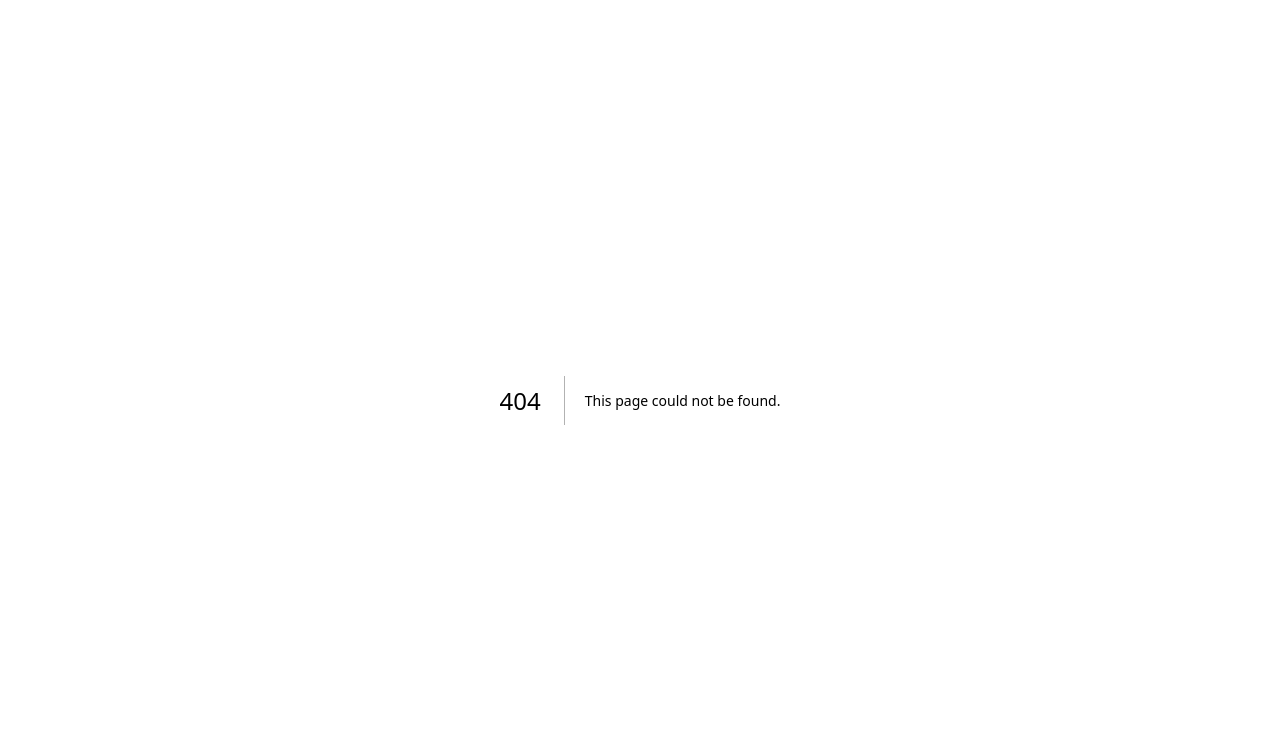
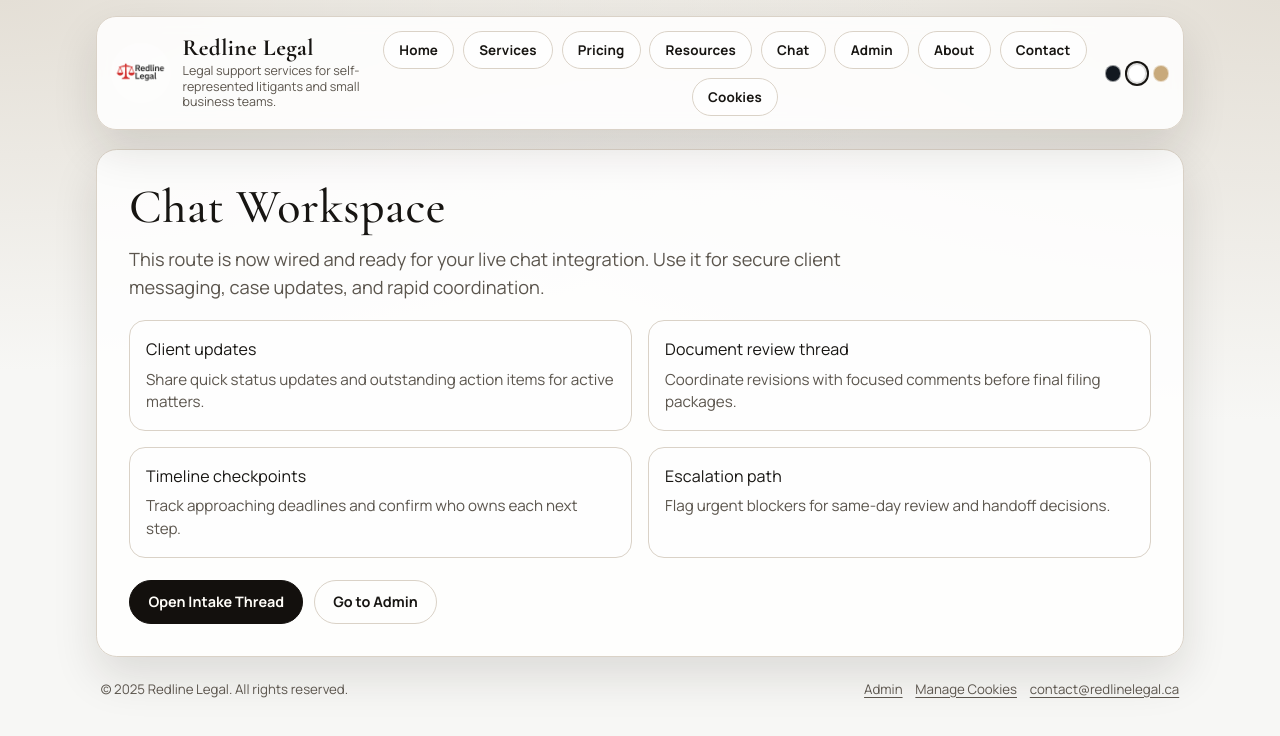
Before and after one commit to Emaren/redline-legal-app, a Next.js app: page /chat in a window 1280 px wide. Before the commit this address had no page. Shown: the top 736 px of the page. Built offline with nearby package versions, Linux system fonts and the light colour scheme.

Commit message:
Wire chat/admin routes and normalize branding assets

```diff
--- /dev/null
+++ b/src/app/admin/page.tsx
@@ -0,0 +1,51 @@
+import Link from "next/link";
+import { INTERNAL_PAGE_ROUTES } from "@/config/site-routes";
+import { PagePanel } from "@/components/page-panel";
+import { SiteShell } from "@/components/site-shell";
+
+const ADMIN_TASKS = [
+  "Review daily intake submissions and pending responses.",
+  "Update service and pricing content before publishing.",
+  "Track open case milestones and escalation requests.",
+];
+
+export default function AdminPage() {
+  return (
+    <SiteShell>
+      <PagePanel
+        title="Admin Workspace"
+        intro="This page is now directly accessible from navigation. Authentication is not added yet, so treat this as a staging admin surface until we lock access."
+      >
+        <section className="section-stack">
+          <h2 className="section-heading">Operational checklist</h2>
+          <ul className="bullet-list">
+            {ADMIN_TASKS.map((task) => (
+              <li key={task}>{task}</li>
+            ))}
+          </ul>
+        </section>
+
+        <section className="section-stack">
+          <h2 className="section-heading">Quick jump links</h2>
+          <div className="link-grid">
+            {INTERNAL_PAGE_ROUTES.map((route) => (
+              <Link className="link-card" href={route.href} key={route.href}>
+                <strong>{route.label}</strong>
+                <span>{route.description}</span>
+              </Link>
+            ))}
+          </div>
+        </section>
+
+        <div className="cta-row">
+          <a className="cta-button" href="/Manage-Cookies.php">
+            Open Cookie Manager
+          </a>
+          <Link className="cta-button alt" href="/chat">
+            Open Chat Route
+          </Link>
+        </div>
+      </PagePanel>
+    </SiteShell>
+  );
+}
--- /dev/null
+++ b/src/app/chat/page.tsx
@@ -0,0 +1,51 @@
+import Link from "next/link";
+import { PagePanel } from "@/components/page-panel";
+import { SiteShell } from "@/components/site-shell";
+
+const CHAT_CHANNELS = [
+  {
+    title: "Client updates",
+    body: "Share quick status updates and outstanding action items for active matters.",
+  },
+  {
+    title: "Document review thread",
+    body: "Coordinate revisions with focused comments before final filing packages.",
+  },
+  {
+    title: "Timeline checkpoints",
+    body: "Track approaching deadlines and confirm who owns each next step.",
+  },
+  {
+    title: "Escalation path",
+    body: "Flag urgent blockers for same-day review and handoff decisions.",
+  },
+];
+
+export default function ChatPage() {
+  return (
+    <SiteShell>
+      <PagePanel
+        title="Chat Workspace"
+        intro="This route is now wired and ready for your live chat integration. Use it for secure client messaging, case updates, and rapid coordination."
+      >
+        <div className="detail-grid">
+          {CHAT_CHANNELS.map((channel) => (
+            <article className="detail-card" key={channel.title}>
+              <h3>{channel.title}</h3>
+              <p>{channel.body}</p>
+            </article>
+          ))}
+        </div>
+
+        <div className="cta-row">
+          <Link className="cta-button" href="/contact">
+            Open Intake Thread
+          </Link>
+          <Link className="cta-button alt" href="/admin">
+            Go to Admin
+          </Link>
+        </div>
+      </PagePanel>
+    </SiteShell>
+  );
+}
--- /dev/null
+++ b/src/app/cookies/page.tsx
@@ -0,0 +1,38 @@
+import Link from "next/link";
+import { PagePanel } from "@/components/page-panel";
+import { SiteShell } from "@/components/site-shell";
+
+const COOKIE_ITEMS = [
+  "Open the manager route to review or revoke non-essential cookies.",
+  "Use this page as the canonical cookie-controls entry in your UI.",
+  "Keep policy text and consent behavior aligned with your production banner.",
+];
+
+export default function CookiesPage() {
+  return (
+    <SiteShell>
+      <PagePanel
+        title="Cookie Controls"
+        intro="Cookie manager access is wired and reachable from header + footer so users can always reach preferences."
+      >
+        <section className="section-stack">
+          <h2 className="section-heading">How this is wired</h2>
+          <ul className="bullet-list">
+            {COOKIE_ITEMS.map((item) => (
+              <li key={item}>{item}</li>
+            ))}
+          </ul>
+        </section>
+
+        <div className="cta-row">
+          <a className="cta-button" href="/Manage-Cookies.php">
+            Launch Cookie Manager
+          </a>
+          <Link className="cta-button alt" href="/admin">
+            Back to Admin
+          </Link>
+        </div>
+      </PagePanel>
+    </SiteShell>
+  );
+}
--- a/src/app/globals.css
+++ b/src/app/globals.css
@@ -278,6 +278,39 @@ a {
   color: var(--text-muted);
 }
 
+.link-grid {
+  margin-top: 1.2rem;
+  display: grid;
+  grid-template-columns: repeat(3, minmax(0, 1fr));
+  gap: 0.75rem;
+}
+
+.link-card {
+  border: 1px solid var(--border);
+  border-radius: 0.95rem;
+  padding: 0.8rem 0.85rem;
+  background: var(--card-bg);
+  transition: transform 0.14s ease;
+}
+
+.link-card:hover,
+.link-card:focus-visible {
+  transform: translateY(-1px);
+  outline: none;
+}
+
+.link-card strong {
+  display: block;
+  margin-bottom: 0.24rem;
+  font-size: 0.88rem;
+}
+
+.link-card span {
+  color: var(--text-muted);
+  font-size: 0.82rem;
+  line-height: 1.35;
+}
+
 .cta-row {
   margin-top: 1.35rem;
   display: flex;
@@ -327,6 +360,12 @@ a {
   text-underline-offset: 0.18rem;
 }
 
+.footer-links {
+  display: flex;
+  flex-wrap: wrap;
+  gap: 0.8rem;
+}
+
 @media (max-width: 980px) {
   .site-header {
     grid-template-columns: 1fr;
@@ -357,7 +396,8 @@ a {
   }
 
   .home-grid,
-  .detail-grid {
+  .detail-grid,
+  .link-grid {
     grid-template-columns: 1fr;
   }
 
@@ -365,4 +405,8 @@ a {
     flex-direction: column;
     align-items: flex-start;
   }
+
+  .footer-links {
+    gap: 0.55rem 0.8rem;
+  }
 }
--- a/src/app/page.tsx
+++ b/src/app/page.tsx
@@ -1,4 +1,5 @@
 import Link from "next/link";
+import { INTERNAL_PAGE_ROUTES } from "@/config/site-routes";
 import { PagePanel } from "@/components/page-panel";
 import { SiteShell } from "@/components/site-shell";
 
@@ -52,6 +53,18 @@ export default function Home() {
           </ul>
         </section>
 
+        <section className="section-stack">
+          <h2 className="section-heading">Everything currently available</h2>
+          <div className="link-grid">
+            {INTERNAL_PAGE_ROUTES.map((route) => (
+              <Link className="link-card" href={route.href} key={route.href}>
+                <strong>{route.label}</strong>
+                <span>{route.description}</span>
+              </Link>
+            ))}
+          </div>
+        </section>
+
         <div className="cta-row">
           <Link href="/services" className="cta-button">
             Browse Services
--- a/src/components/site-shell.tsx
+++ b/src/components/site-shell.tsx
@@ -1,16 +1,8 @@
 import Image from "next/image";
 import Link from "next/link";
 import type { ReactNode } from "react";
+import { HEADER_NAV_ROUTES } from "@/config/site-routes";
 import { ThemePicker } from "./theme-picker";
-
-const NAV_LINKS = [
-  { href: "/", label: "Home" },
-  { href: "/services", label: "Services" },
-  { href: "/pricing", label: "Pricing" },
-  { href: "/resources", label: "Resources" },
-  { href: "/about", label: "About" },
-  { href: "/contact", label: "Contact" },
-];
 
 export function SiteShell({ children }: { children: ReactNode }) {
   return (
@@ -19,7 +11,7 @@ export function SiteShell({ children }: { children: ReactNode }) {
         <Link href="/" className="brand" aria-label="Redline Legal Home">
           <span className="brand-mark">
             <Image
-              src="/redline-logo-transparent.png"
+              src="/branding/redline-logo-original-transparent.png"
               alt="Redline Legal logo"
               width={60}
               height={60}
@@ -36,7 +28,7 @@ export function SiteShell({ children }: { children: ReactNode }) {
         </Link>
 
         <nav className="main-nav" aria-label="Primary navigation">
-          {NAV_LINKS.map((item) => (
+          {HEADER_NAV_ROUTES.map((item) => (
             <Link className="nav-link" href={item.href} key={item.href}>
               {item.label}
             </Link>
@@ -50,9 +42,17 @@ export function SiteShell({ children }: { children: ReactNode }) {
 
       <footer className="site-footer">
         <p>&copy; {new Date().getFullYear()} Redline Legal. All rights reserved.</p>
-        <a className="footer-link" href="mailto:contact@redlinelegal.ca">
-          contact@redlinelegal.ca
-        </a>
+        <div className="footer-links">
+          <Link className="footer-link" href="/admin">
+            Admin
+          </Link>
+          <a className="footer-link" href="/Manage-Cookies.php">
+            Manage Cookies
+          </a>
+          <a className="footer-link" href="mailto:contact@redlinelegal.ca">
+            contact@redlinelegal.ca
+          </a>
+        </div>
       </footer>
     </div>
   );
--- /dev/null
+++ b/src/config/site-routes.ts
@@ -0,0 +1,71 @@
+export type SiteRoute = {
+  href: string;
+  label: string;
+  description: string;
+  inHeaderNav?: boolean;
+};
+
+export const SITE_ROUTES: SiteRoute[] = [
+  {
+    href: "/",
+    label: "Home",
+    description: "Overview of services and entry points.",
+    inHeaderNav: true,
+  },
+  {
+    href: "/services",
+    label: "Services",
+    description: "Support offerings for legal process and filings.",
+    inHeaderNav: true,
+  },
+  {
+    href: "/pricing",
+    label: "Pricing",
+    description: "Package structure and intake-based scoping.",
+    inHeaderNav: true,
+  },
+  {
+    href: "/resources",
+    label: "Resources",
+    description: "Guides, templates, and practical legal ops references.",
+    inHeaderNav: true,
+  },
+  {
+    href: "/chat",
+    label: "Chat",
+    description: "Client messaging and quick update workspace.",
+    inHeaderNav: true,
+  },
+  {
+    href: "/admin",
+    label: "Admin",
+    description: "Operations and content management workspace.",
+    inHeaderNav: true,
+  },
+  {
+    href: "/about",
+    label: "About",
+    description: "Mission, audience, and operating model.",
+    inHeaderNav: true,
+  },
+  {
+    href: "/contact",
+    label: "Contact",
+    description: "Intake and next-step coordination.",
+    inHeaderNav: true,
+  },
+  {
+    href: "/cookies",
+    label: "Cookies",
+    description: "Cookie manager access and privacy controls.",
+    inHeaderNav: true,
+  },
+];
+
+export const HEADER_NAV_ROUTES = SITE_ROUTES.filter(
+  (route) => route.inHeaderNav,
+);
+
+export const INTERNAL_PAGE_ROUTES = SITE_ROUTES.filter(
+  (route) => route.href !== "/",
+);
```
Also changed, not shown: public/branding/redline-logo-original-opaque.png (added), public/branding/redline-logo-original-transparent.png (renamed from public/redline-logo-transparent.png).
